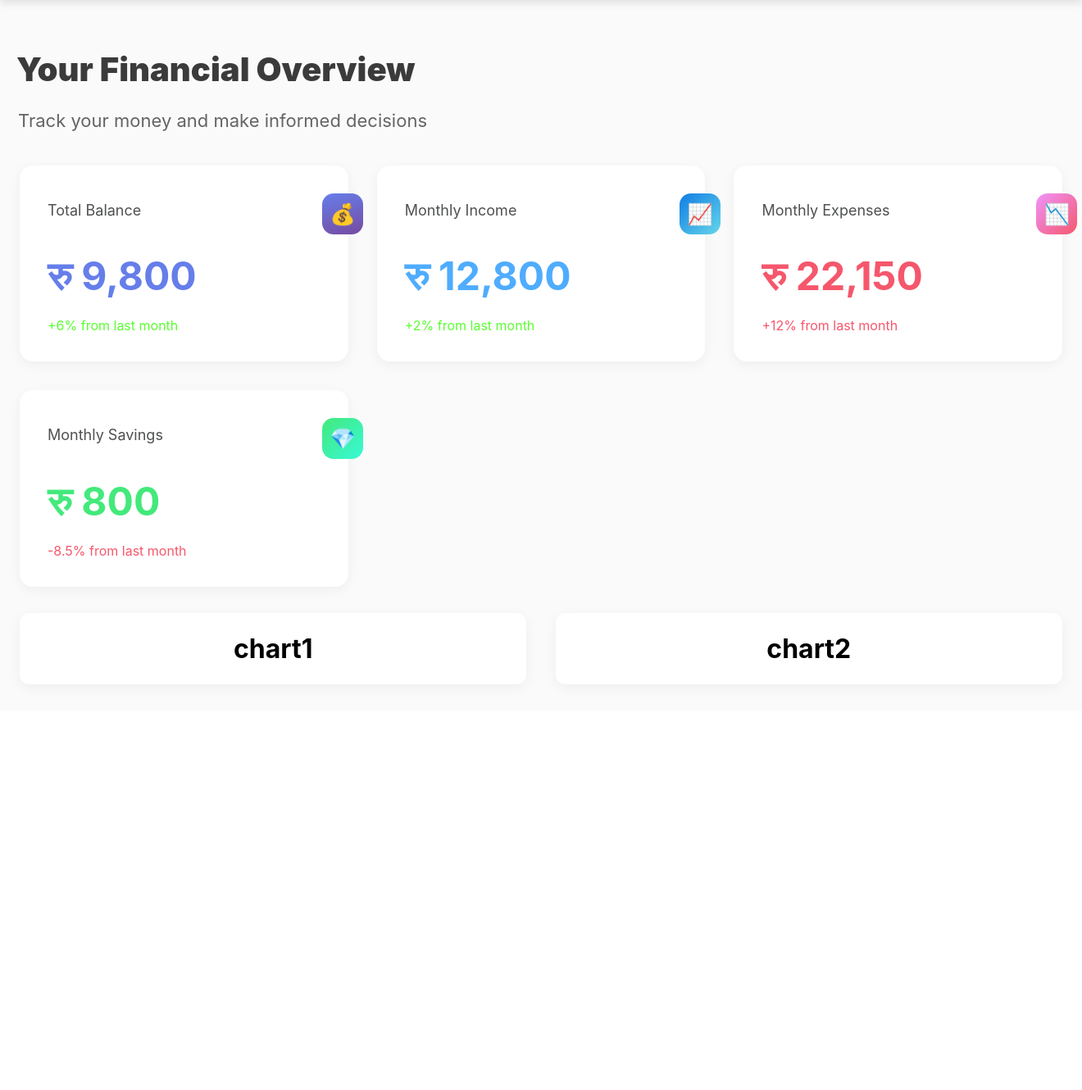
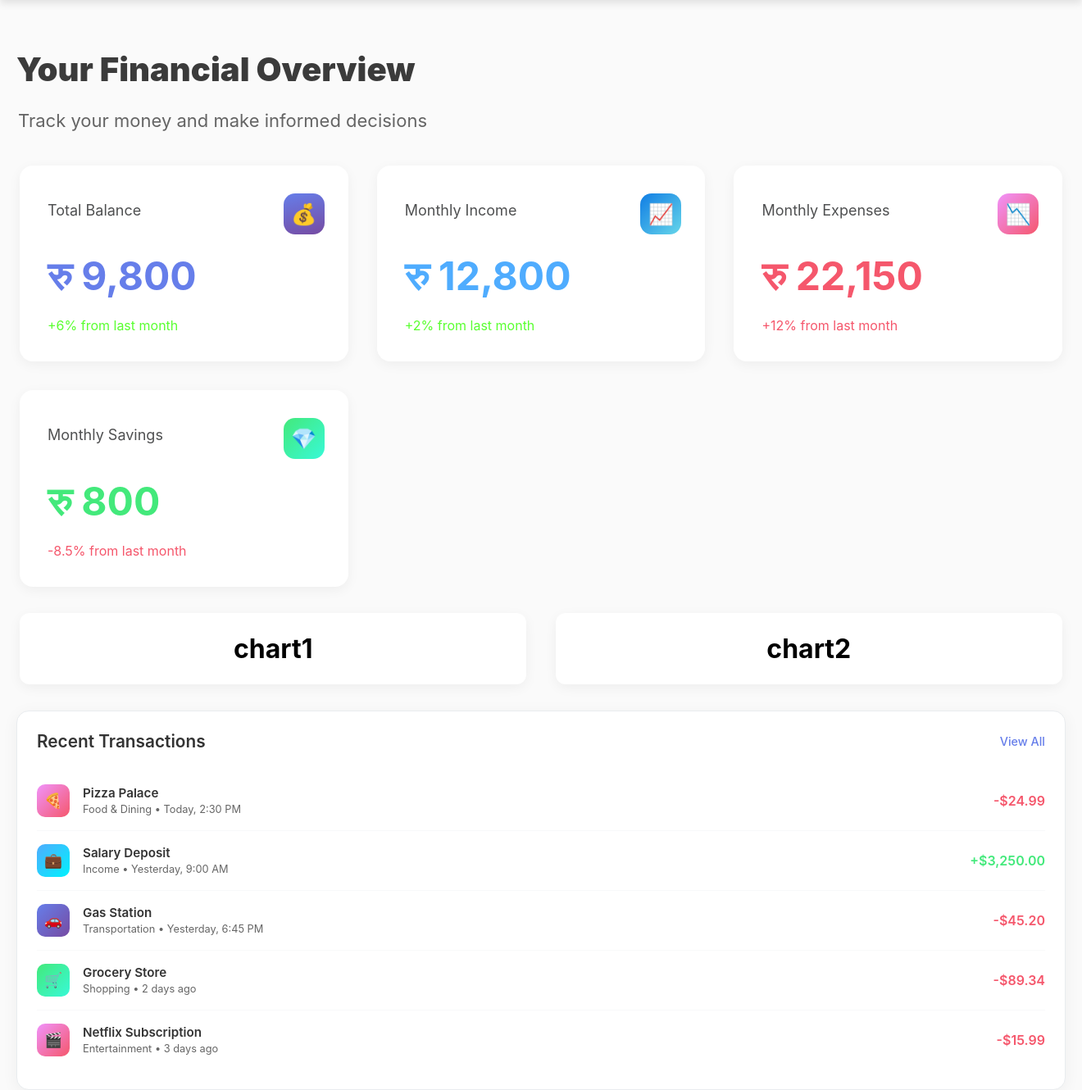
Before and after one commit to Sandeshhhh712/MoneyWise, a Django app: template core/templates/index.html in a window 1320 px wide. Shown: the part 80-1410 px from the top of the page at 82% size. Before the commit the page ends 917 px from the top, so only its background shows below. Run offline with Django 4.2, Linux system fonts and the light colour scheme; the template is opened without the code that fills it, so the values that code supplies are empty.

Commit message:
homepage 50%

```diff
--- a/core/static/index.css
+++ b/core/static/index.css
@@ -109,7 +109,6 @@ body{
 
 .box .header{
     margin-top: 10px;
-    min-width: 400px;
     display: flex;
     align-items: center;
 }
@@ -211,3 +210,91 @@ body{
   box-shadow: 0 4px 15px rgba(0,0,0,0.05);
   transition: transform 0.3s ease , box-shadow 0.3s ease;
 }
+
+.container{
+    max-width: 1700px;
+    padding: 0 20px;
+    margin: 0 auto;
+}
+
+.transactions-section {
+    background: white;
+    padding: 1.5rem;
+    border-radius: 15px;
+    box-shadow: 0 4px 20px rgba(0, 0, 0, 0.05);
+    border: 1px solid #e9ecef;
+}
+
+.transactions-header {
+    display: flex;
+    justify-content: space-between;
+    align-items: center;
+    margin-bottom: 1.5rem;
+}
+
+.transactions-title {
+    font-size: 1.3rem;
+    font-weight: 600;
+    color: #333;
+}
+
+.view-all-btn {
+    color: #667eea;
+    text-decoration: none;
+    font-weight: 500;
+    font-size: 0.9rem;
+}
+
+.transaction-item {
+    display: flex;
+    justify-content: space-between;
+    align-items: center;
+    padding: 1rem 0;
+    border-bottom: 1px solid #f8f9fa;
+}
+
+.transaction-item:last-child {
+    border-bottom: none;
+}
+
+.transaction-info {
+    display: flex;
+    align-items: center;
+    gap: 1rem;
+}
+
+.transaction-icon {
+    width: 40px;
+    height: 40px;
+    border-radius: 10px;
+    display: flex;
+    align-items: center;
+    justify-content: center;
+    font-size: 1.1rem;
+    color: white;
+}
+
+.transaction-details h4 {
+    font-size: 0.95rem;
+    font-weight: 600;
+    color: #333;
+    margin-bottom: 0.2rem;
+}
+
+.transaction-details p {
+    font-size: 0.8rem;
+    color: #666;
+}
+
+.transaction-amount {
+    font-weight: 600;
+    font-size: 1rem;
+}
+
+.amount-negative {
+    color: #f5576c;
+}
+
+.amount-positive {
+    color: #43e97b;
+}
--- a/core/templates/index.html
+++ b/core/templates/index.html
@@ -60,6 +60,68 @@
             <h1>chart2</h1>
         </div>
     </div>
+    <div class="container">
+        <div class="transactions-section">
+            <div class="transactions-header">
+                <h3 class="transactions-title">Recent Transactions</h3>
+                <a href="#" class="view-all-btn">View All</a>
+            </div>
 
+            <div class="transaction-item">
+                <div class="transaction-info">
+                    <div class="transaction-icon" style="background: linear-gradient(135deg, #f093fb, #f5576c);">🍕</div>
+                    <div class="transaction-details">
+                        <h4>Pizza Palace</h4>
+                        <p>Food & Dining • Today, 2:30 PM</p>
+                    </div>
+                </div>
+                <div class="transaction-amount amount-negative">-$24.99</div>
+            </div>
+
+            <div class="transaction-item">
+                <div class="transaction-info">
+                    <div class="transaction-icon" style="background: linear-gradient(135deg, #4facfe, #00f2fe);">💼</div>
+                    <div class="transaction-details">
+                        <h4>Salary Deposit</h4>
+                        <p>Income • Yesterday, 9:00 AM</p>
+                    </div>
+                </div>
+                <div class="transaction-amount amount-positive">+$3,250.00</div>
+            </div>
+
+            <div class="transaction-item">
+                <div class="transaction-info">
+                    <div class="transaction-icon" style="background: linear-gradient(135deg, #667eea, #764ba2);">🚗</div>
+                    <div class="transaction-details">
+                        <h4>Gas Station</h4>
+                        <p>Transportation • Yesterday, 6:45 PM</p>
+                    </div>
+                </div>
+                <div class="transaction-amount amount-negative">-$45.20</div>
+            </div>
+
+            <div class="transaction-item">
+                <div class="transaction-info">
+                    <div class="transaction-icon" style="background: linear-gradient(135deg, #43e97b, #38f9d7);">🛒</div>
+                    <div class="transaction-details">
+                        <h4>Grocery Store</h4>
+                        <p>Shopping • 2 days ago</p>
+                    </div>
+                </div>
+                <div class="transaction-amount amount-negative">-$89.34</div>
+            </div>
+
+            <div class="transaction-item">
+                <div class="transaction-info">
+                    <div class="transaction-icon" style="background: linear-gradient(135deg, #f093fb, #f5576c);">🎬</div>
+                    <div class="transaction-details">
+                        <h4>Netflix Subscription</h4>
+                        <p>Entertainment • 3 days ago</p>
+                    </div>
+                </div>
+                <div class="transaction-amount amount-negative">-$15.99</div>
+            </div>
+        </div>
+    </div>
 </body>
 </html>
```
